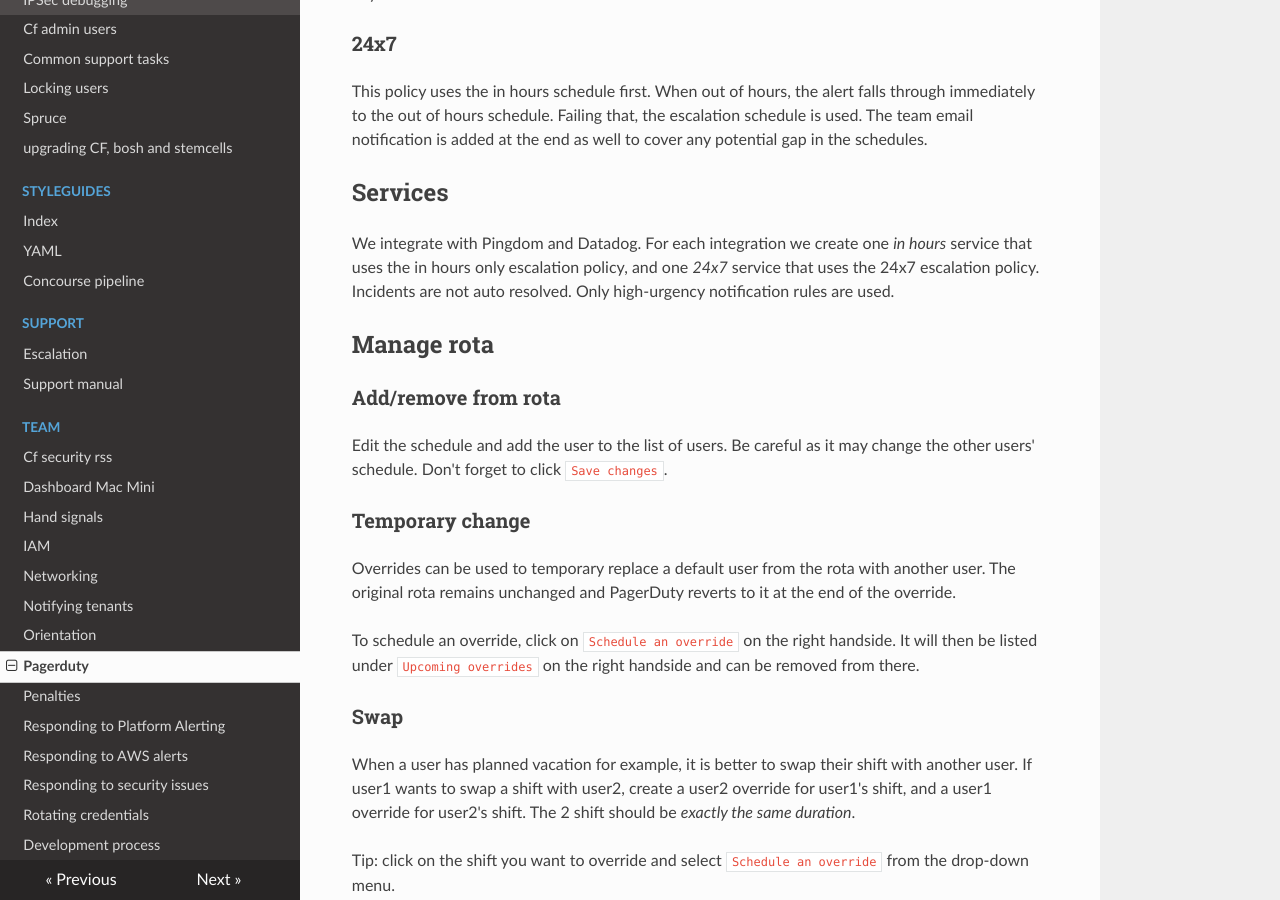
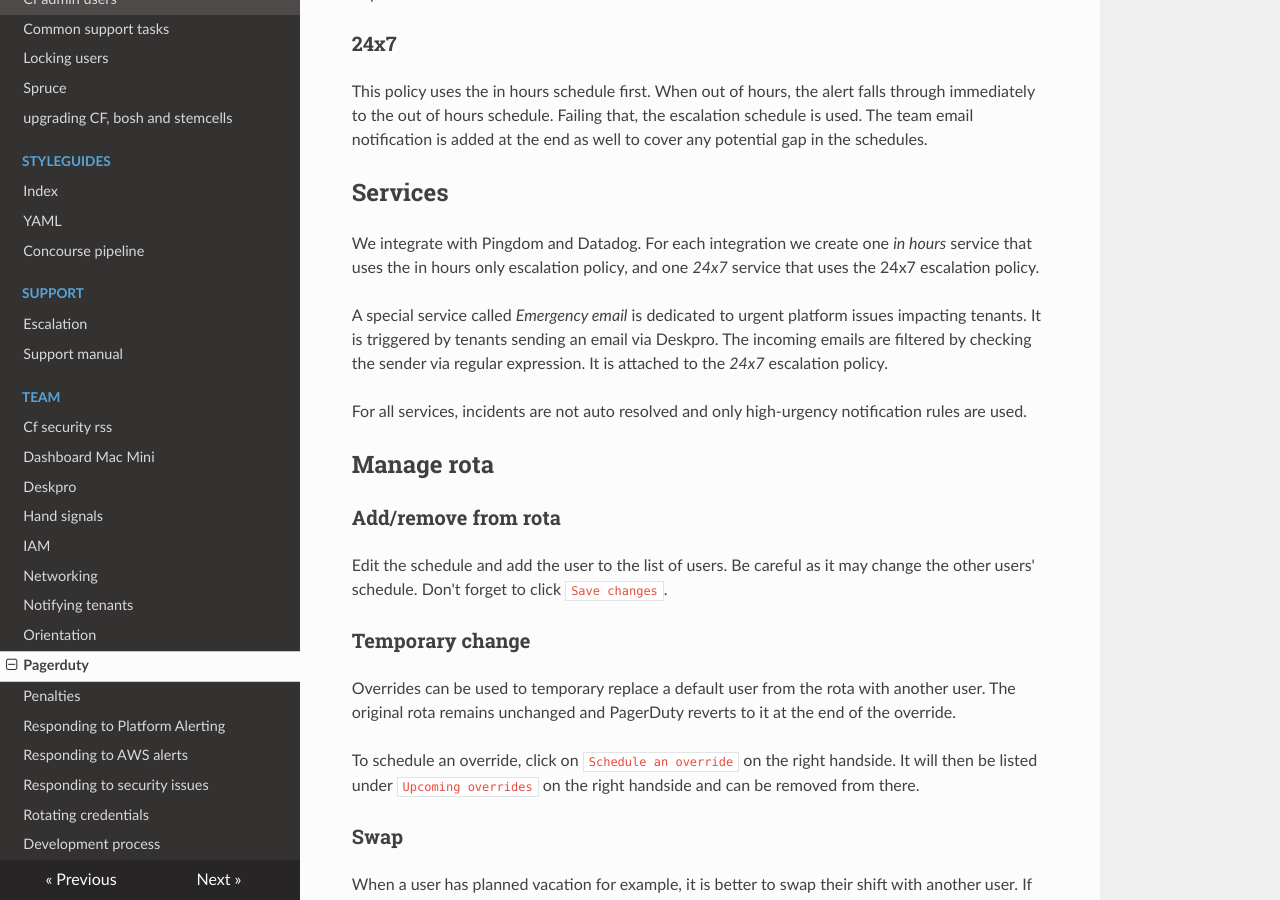
Before and after one commit to alphagov/paas-team-manual, an MkDocs documentation site: the page built from docs/team/pagerduty.md, in a window 1280 px wide and 900 px high, scrolled down 983 px. Built offline with MkDocs 1.6.1, drawn with Linux system fonts in a browser that asks for light colours; nearby versions of some CDN libraries.

Commit message:
Describe manual setup for emergency support
* Pageduty setup
* New "Deskpro" section. Only the setup for emergency is documented. The
basic setup should be added later on

```diff
--- a/docs/team/pagerduty.md
+++ b/docs/team/pagerduty.md
@@ -36,7 +36,11 @@ The team email notification is added at the end as well to cover any potential g
 ## Services
 
 We integrate with Pingdom and Datadog. For each integration we create one *in hours* service that uses the in hours only escalation policy, and one *24x7* service that uses the 24x7 escalation policy.
-Incidents are not auto resolved. Only high-urgency notification rules are used.
+
+A special service called *Emergency email* is dedicated to urgent platform issues impacting tenants. It is triggered by tenants sending an email via Deskpro. The incoming emails are filtered by checking the sender via regular expression.
+It is attached to the *24x7* escalation policy.
+
+For all services, incidents are not auto resolved and only high-urgency notification rules are used.
 
 ## Manage rota
 
```
Also changed, not shown: docs/team/deskpro.md (added, +31 -0 lines).
